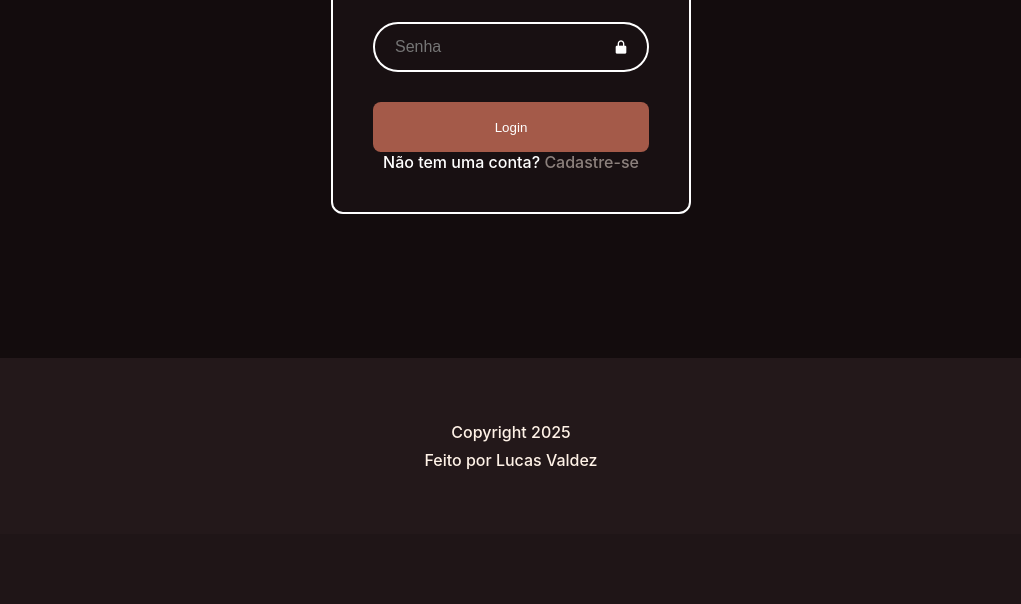
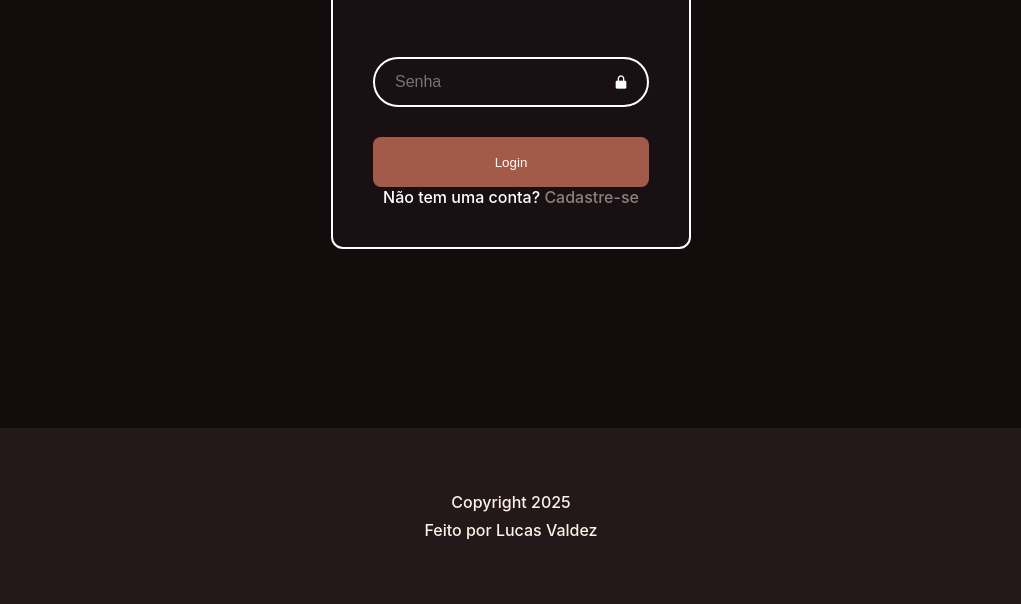
Before and after one commit to LucasACV/Elizeth.MPB, a website: page public/Login.html in a window 1280 px wide. Shown: the part 466-1070 px from the top of the page, without its empty margins (129-1150 px from the left). Before the commit the page ends 1000 px from the top, so only its background shows below. Drawn offline with nearby package versions, Linux system fonts and the light colour scheme.

Commit message:
acerto no css

```diff
--- a/public/style.css
+++ b/public/style.css
@@ -240,7 +240,6 @@ footer {
   align-items: center;
   height: 100vh; /* Força a altura da tela inteira */
   background-color: #130c0d; /* Ou o que estiver usando */
-  height: calc(100vh - 70px);
 }
 
 .login-box {
@@ -251,6 +250,7 @@ footer {
     display: flex;
     flex-direction: column;
     align-items: center;
+
 }
 .input-box{
     position: relative;
```
Lines whose indentation alone changed are shown as unchanged.
